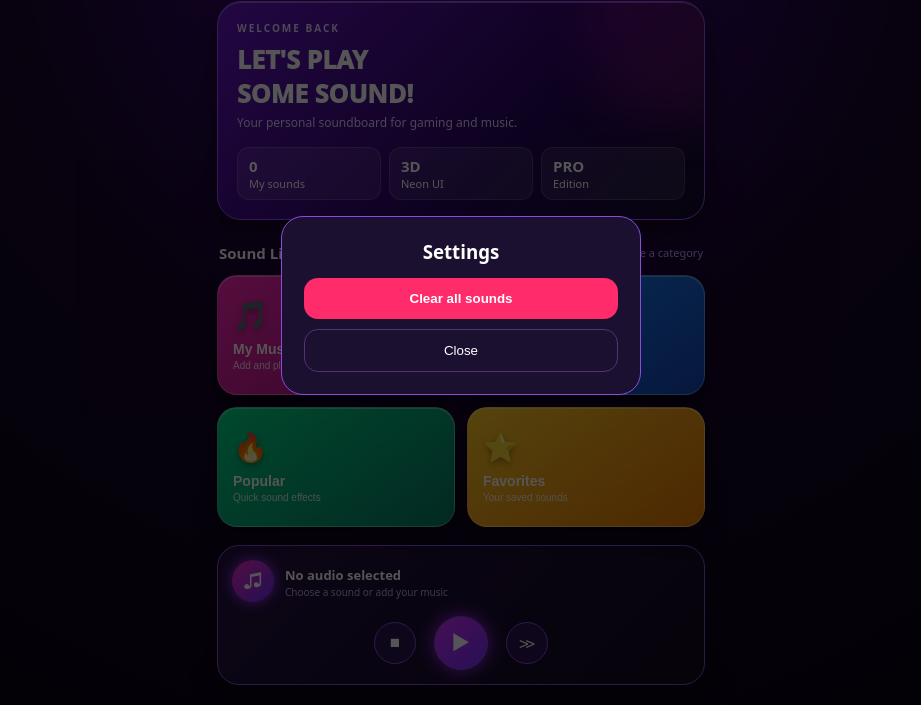
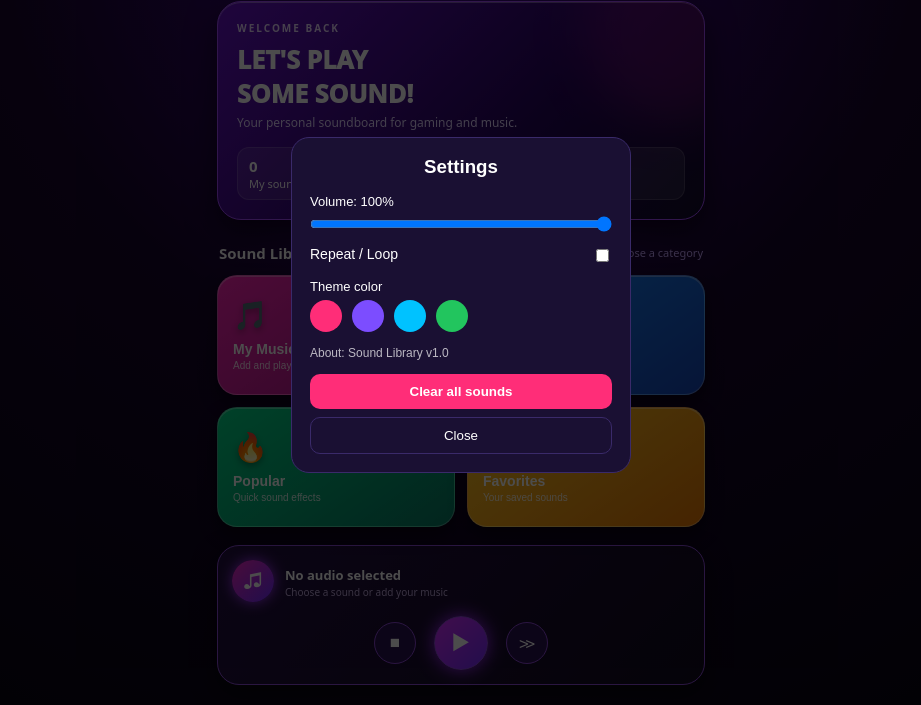
Before and after one commit to osohel2222ssss-collab/sohel-sound-pro, a plain HTML site: page app/src/main/assets/index.html in a window 1280 px wide. Both pictures are taken after a click on the button "Settings". Shown: the part 95-800 px from the top of the page, without its empty margins (179-1100 px from the left). Drawn offline with Linux system fonts and the light colour scheme.

Commit message:
Enhance settings modal with volume and theme options
Updated settings modal with volume control, theme selection, and improved styling.

```diff
--- a/app/src/main/assets/index.html
+++ b/app/src/main/assets/index.html
@@ -79,7 +79,28 @@ input[type=file]{display:none}
   <button class="upload" onclick="document.getElementById('audioInput').click()">＋ ADD YOUR MUSIC</button>
   <footer>SOHEL SOUND PRO</footer>
 </div>
-<div id="settingsModal2" onclick="if(event.target===this)closeSettings()" style="display:none;position:fixed;inset:0;background:#000a;z-index:99;align-items:center;justify-content:center;padding:20px"><div style="background:#1b1030;border:1px solid #8d4bdb;border-radius:22px;padding:22px;width:100%;max-width:360px;color:#fff;text-align:center"><h3 style="margin:0 0 14px">Settings</h3><button onclick="clearAll()" style="width:100%;padding:13px;border:0;border-radius:14px;background:#ff2b6b;color:#fff;font-weight:700;margin-bottom:10px">Clear all sounds</button><button onclick="closeSettings()" style="width:100%;padding:13px;border:1px solid #55317b;border-radius:14px;background:none;color:#fff">Close</button></div></div>
+ <div id="settingsModal2" onclick="if(event.target===this)closeSettings()" style="display:none;position:fixed;inset:0;background:rgba(0,0,0,.7);z-index:999;align-items:center;justify-content:center">
+<div style="background:#1a1033;border:1px solid #3a2a6a;border-radius:18px;padding:18px;width:85%;max-width:340px;color:#fff;font-family:sans-serif">
+<h3 style="text-align:center;margin:0 0 14px">Settings</h3>
+
+<label style="font-size:13px">Volume: <span id="volVal">100</span>%</label>
+<input id="volRange" type="range" min="0" max="100" value="100" style="width:100%;margin:6px 0 14px" oninput="setVol(this.value)">
+
+<label style="display:flex;justify-content:space-between;font-size:14px;margin-bottom:14px">Repeat / Loop <input id="loopChk" type="checkbox" onchange="setLoop(this.checked)"></label>
+
+<div style="font-size:13px;margin-bottom:6px">Theme color</div>
+<div style="display:flex;gap:10px;margin-bottom:14px">
+<span onclick="setTheme('#ff2d78')" style="width:32px;height:32px;border-radius:50%;background:#ff2d78"></span>
+<span onclick="setTheme('#7c4dff')" style="width:32px;height:32px;border-radius:50%;background:#7c4dff"></span>
+<span onclick="setTheme('#00c2ff')" style="width:32px;height:32px;border-radius:50%;background:#00c2ff"></span>
+<span onclick="setTheme('#22c55e')" style="width:32px;height:32px;border-radius:50%;background:#22c55e"></span>
+</div>
+
+<div style="font-size:12px;opacity:.7;margin-bottom:14px">About: Sound Library v1.0</div>
+
+<button onclick="clearAllSounds()" style="width:100%;padding:10px;border:0;border-radius:10px;background:var(--accent,#ff2d78);color:#fff;font-weight:600;margin-bottom:8px">Clear all sounds</button>
+<button onclick="closeSettings()" style="width:100%;padding:10px;border-radius:10px;background:none;border:1px solid #3a2a6a;color:#fff">Close</button>
+</div></div>
 <script>
 let tracks=[],current=-1,audio=new Audio();
 const $=id=>document.getElementById(id);
```
